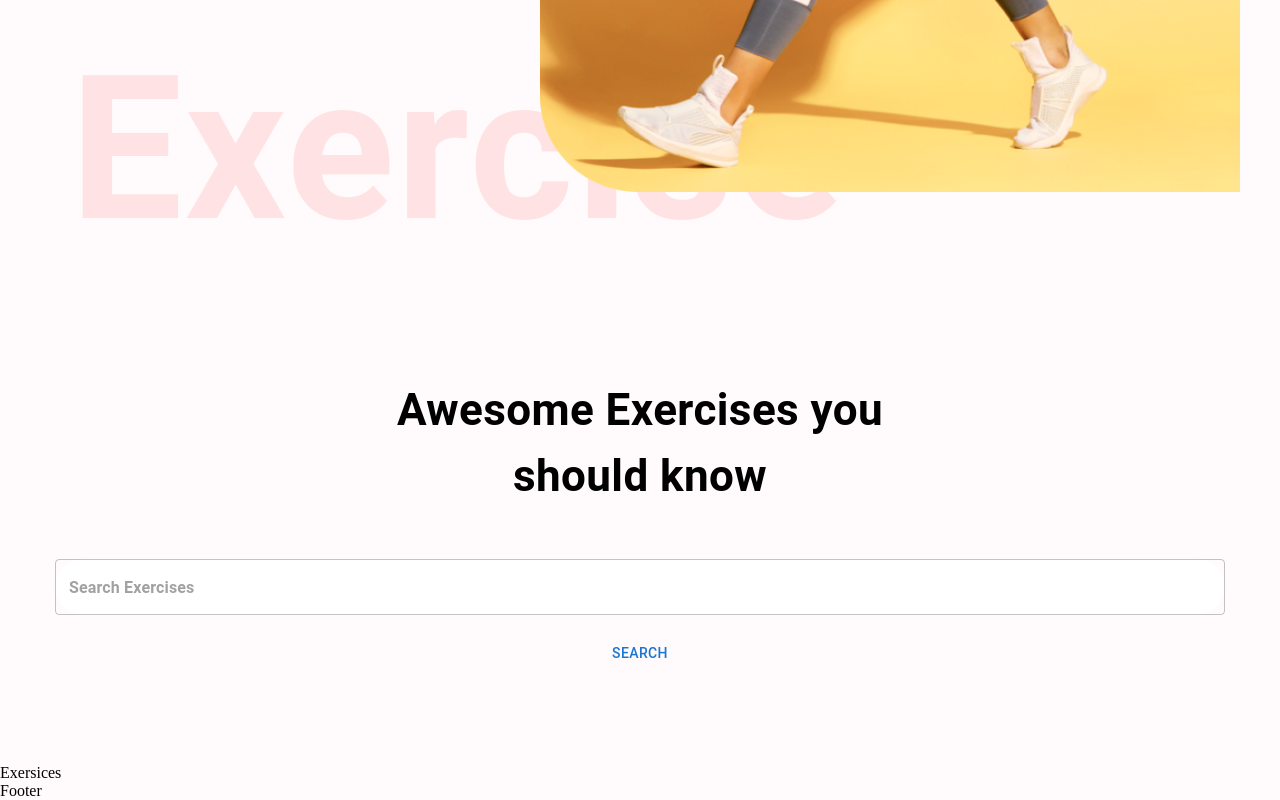
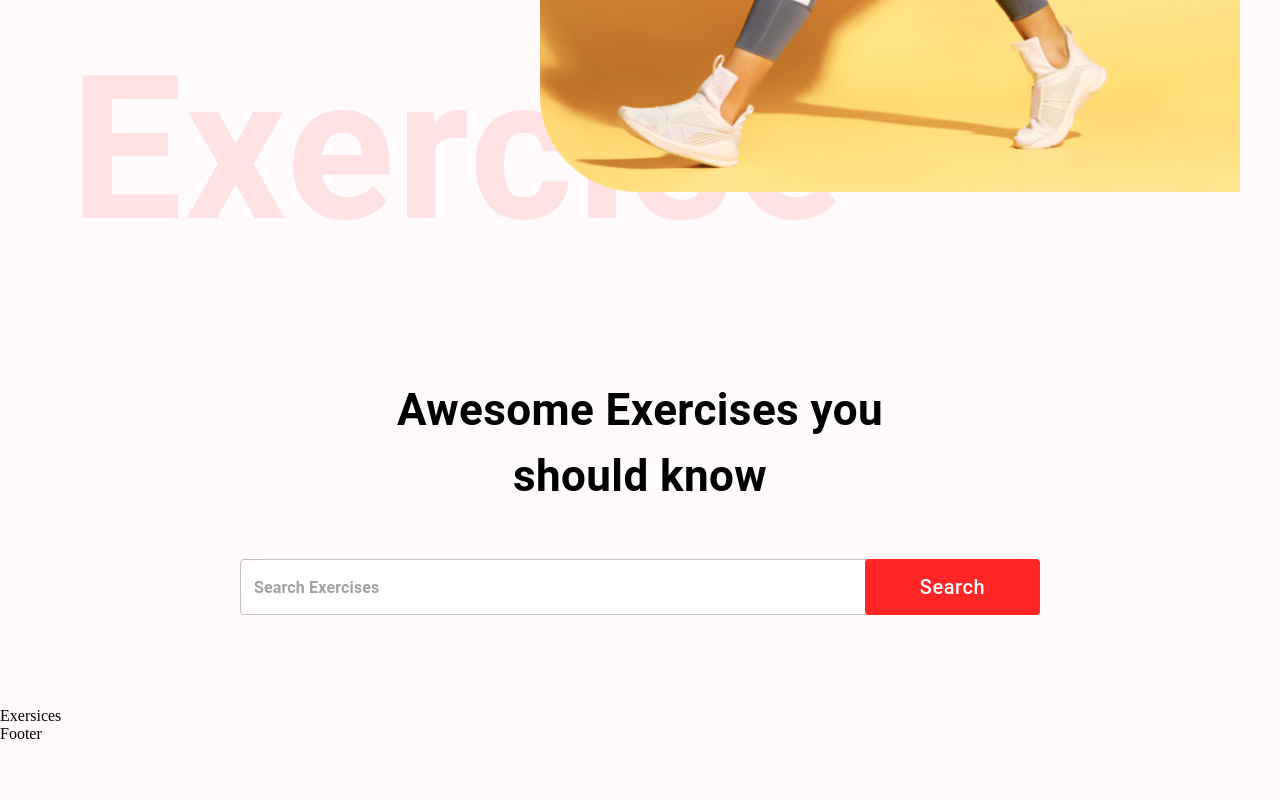
Before and after one commit to Armond-Guze/mondi-fitness, a React (Vite) app: page / in a window 1280 px wide. Shown: the part 674-1474 px from the top of the page. After the commit the page ends 1417 px from the top, so only its background shows below. Built offline with nearby package versions, Linux system fonts and the light colour scheme.

Commit message:
file structure

```diff
--- a/src/Components/SearchExercises.jsx
+++ b/src/Components/SearchExercises.jsx
@@ -1,34 +1,67 @@
-import React, { useState, useEffect } from 'react'
-import { Box, Button, Stack, TextField, Typography } from '@mui/material'
+import React, { useState, useEffect } from "react";
+import { Box, Button, Stack, TextField, Typography } from "@mui/material";
 
 const SearchExercises = () => {
+  const [search, setSearch] = useState('')
+
+ const handleSearch = async () => {
+  if(search) {
+    // const exercisesData = await fetchData()
+  }
+ }
+
   return (
-    <Stack alignItems='center' mt='37px' justifyContent='center' p='20px'>
-      <Typography fontWeight={700} sx={{ fontSize: { lg: '44px', xs: '30px'}}}
-      mb='50px' textAlign='center'
+    <Stack alignItems="center" mt="37px" justifyContent="center" p="20px">
+      <Typography
+        fontWeight={700}
+        sx={{ fontSize: { lg: "44px", xs: "30px" } }}
+        mb="50px"
+        textAlign="center"
       >
-        Awesome Exercises you <br />should know
+        Awesome Exercises you <br />
+        should know
       </Typography>
-      <Box position='relative' mb='72px' display='flex' flexDirection='column' alignItems='center'>
+      <Box
+        position="relative"
+        mb="72px"
+        display="flex"
+        flexDirection="column"
+        alignItems="center"
+      >
+        <div>
           <TextField
             sx={{
-          input: { fontWeight: '700', border: 'none', borderRadius: '4px'},
-          width: { lg: '1170px', xs: '350px'},
-          backgroundColor: '#fff', borderRadius: '40px'
+              input: { fontWeight: "700", border: "none", borderRadius: "4px" },
+              width: { lg: "800px", xs: "350px" },
+              backgroundColor: "#fff",
+              borderRadius: "40px",
             }}
-        height='76px'
-        value=''
-        onChange={(e) => {}}
-        placeholder='Search Exercises'
-        type='text'
+            height="76px"
+            value={search}
+            onChange={(e) => setSearch(e.target.value.toLowerCase())}
+            placeholder="Search Exercises"
+            type="text"
           />
-        <Button className='search-btn' sx={{ mt: '20px' }}>
+          <Button
+            className="search-btn"
+            sx={{
+              bgcolor: "#FF2625",
+              color: "#fff",
+              textTransform: "none",
+              width: { lg: "175px", xs: "80px" },
+              fontSize: { lg: "20px", xs: "14px" },
+              height: "56px",
+              position: "absolute",
+              right: "0",
+            }}
+            onClick={handleSearch}
+          >
             Search
           </Button>
+        </div>
       </Box>
     </Stack>
-    // sdf
-  )
-}
+  );
+};
 
-export default SearchExercises
+export default SearchExercises;
```
Also changed, not shown: src/utils/fetchData.js (added, +14 -0 lines), 1 other file (tests, documents, lock files or other folders). Lines whose indentation alone changed are shown as unchanged.
